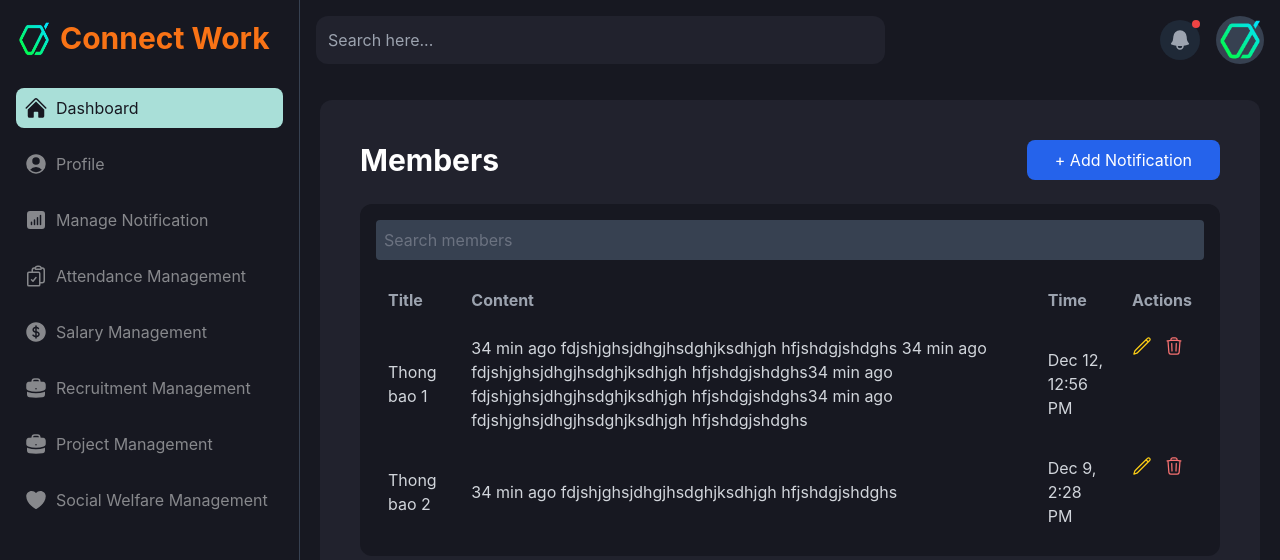
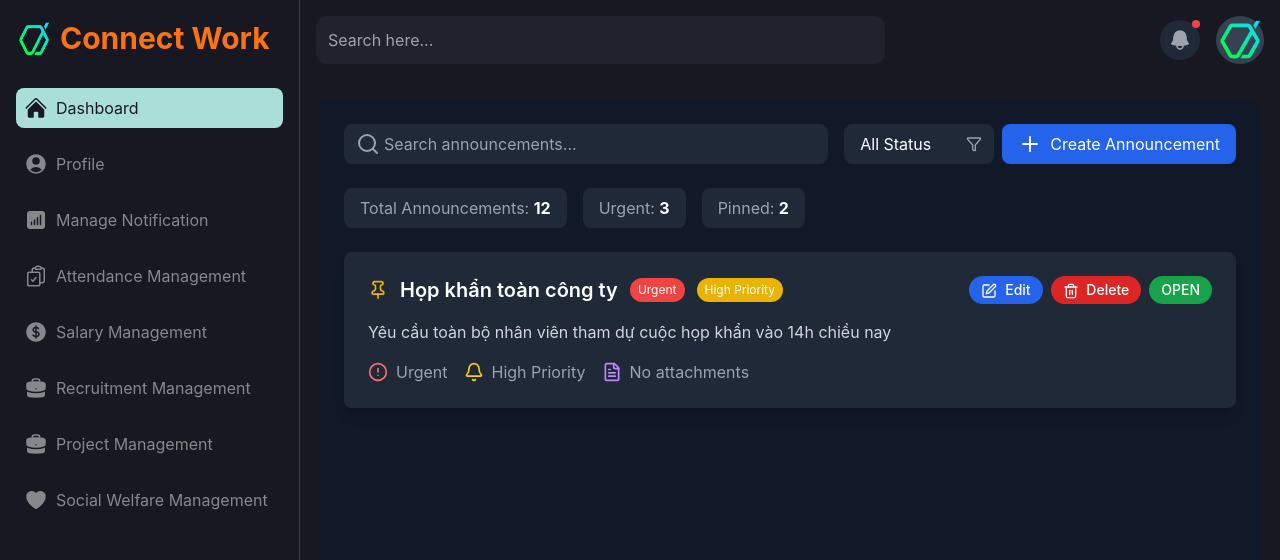
Before and after one commit to quynIT/connect-work, a React (Vite) app in the folder frontend/: page /admin/ql-notification in a window 1280 px wide. Shown: the top 560 px of the page. Built offline with nearby package versions, Linux system fonts and the light colour scheme.

Commit message:
update interface notification

```diff
--- a/frontend/src/pages/PageAdmin/MgNotification.tsx
+++ b/frontend/src/pages/PageAdmin/MgNotification.tsx
@@ -1,177 +1,219 @@
-import { PencilIcon, TrashIcon } from "@heroicons/react/24/outline";
-import React, { useState } from "react";
-import { useNavigate } from "react-router-dom";
+import { useState } from "react";
+import {
+  Search,
+  Plus,
+  AlertCircle,
+  Pin,
+  FileText,
+  X,
+  Upload,
+  Bell,
+  Filter,
+  Edit,
+  Trash2,
+} from "lucide-react";
 
-// Định nghĩa kiểu cho thành viên
-interface Member {
-  title: string;
-  content: string;
-  joined: string;
-}
-
-// Định nghĩa kiểu cho dữ liệu form
-interface FormData {
-  title: string;
-  content: string;
-  time: string;
-}
-
-const members: Member[] = [
-  {
-    title: "Thong bao 1",
-    content:
-      "34 min ago fdjshjghsjdhgjhsdghjksdhjgh hfjshdgjshdghs 34 min ago fdjshjghsjdhgjhsdghjksdhjgh hfjshdgjshdghs34 min ago fdjshjghsjdhgjhsdghjksdhjgh hfjshdgjshdghs34 min ago fdjshjghsjdhgjhsdghjksdhjgh hfjshdgjshdghs",
-    joined: "Dec 12, 12:56 PM",
-  },
-  {
-    title: "Thong bao 2",
-    content: "34 min ago fdjshjghsjdhgjhsdghjksdhjgh hfjshdgjshdghs ",
-    joined: "Dec 9, 2:28 PM",
-  },
-];
-
-export default function MgNotification() {
-  const navigate = useNavigate();
-  const [isFormVisible, setFormVisible] = useState<boolean>(false);
-  const [formData, setFormData] = useState<FormData>({
-    title: "",
-    content: "",
-    time: new Date().toLocaleString(), // Lấy thời gian hiện tại
-  });
-
-  const handleAddNotificationClick = () => {
-    setFormVisible((prev) => !prev); // Chuyển đổi trạng thái hiển thị form
-  };
-
-  const handleFormChange = (
-    e: React.ChangeEvent<HTMLInputElement | HTMLTextAreaElement>
-  ) => {
-    setFormData({ ...formData, [e.target.name]: e.target.value });
-  };
-
-  const handleCloseForm = () => {
-    setFormVisible(false); // Đóng form
-    setFormData({ title: "", content: "", time: new Date().toLocaleString() }); // Reset form
-  };
+const MgNotification = () => {
+  const [searchTerm, setSearchTerm] = useState("");
+  const [isCreateModalOpen, setIsCreateModalOpen] = useState(false);
+  const [statusFilter, setStatusFilter] = useState("all");
 
   return (
-    <div
-      className="text-white min-h-screen p-10 rounded-xl"
-      style={{ backgroundColor: "#21222d" }}
+    <div className="bg-gray-900 min-h-screen p-6">
+      <div className="container mx-auto">
+        {/* Search and Create Section */}
+        <div className="flex mb-6">
+          <div className="relative flex-grow mr-4">
+            <input
+              type="text"
+              placeholder="Search announcements..."
+              value={searchTerm}
+              onChange={(e) => setSearchTerm(e.target.value)}
+              className="w-full pl-10 pr-4 py-2 bg-gray-800 text-white rounded-lg focus:outline-none focus:ring-2 focus:ring-blue-500"
+            />
+            <Search className="absolute left-3 top-1/2 transform -translate-y-1/2 text-gray-400" />
+          </div>
+
+          <div className="relative min-w-[150px] mr-2">
+            <select
+              value={statusFilter}
+              onChange={(e) => setStatusFilter(e.target.value)}
+              className="w-full px-4 py-2 bg-gray-800 text-white rounded-lg focus:outline-none focus:ring-2 focus:ring-blue-500 appearance-none cursor-pointer"
             >
-      <div className="flex justify-between items-center mb-6">
-        <h1 className="text-3xl font-bold">Members</h1>
-        <div className="flex space-x-4">
+              <option value="all">All Status</option>
+              <option value="open">Open</option>
+              <option value="closed">Closed</option>
+            </select>
+            <Filter
+              className="absolute right-3 top-1/2 transform -translate-y-1/2 text-gray-400 pointer-events-none"
+              size={16}
+            />
+          </div>
+
           <button
-            className="bg-blue-600 text-base py-2 px-7 rounded-lg hover:bg-blue-500"
-            onClick={handleAddNotificationClick}
+            onClick={() => setIsCreateModalOpen(true)}
+            className="bg-blue-600 hover:bg-blue-700 text-white px-4 py-2 rounded-lg flex items-center"
           >
-            + Add Notification
+            <Plus className="mr-2" /> Create Announcement
+          </button>
+        </div>
+
+        {/* Statistics */}
+        <div className="flex gap-4 mb-6">
+          <div className="bg-gray-800 rounded-lg px-4 py-2">
+            <span className="text-gray-400">Total Announcements: </span>
+            <span className="text-white font-bold">12</span>
+          </div>
+          <div className="bg-gray-800 rounded-lg px-4 py-2">
+            <span className="text-gray-400">Urgent: </span>
+            <span className="text-white font-bold">3</span>
+          </div>
+          <div className="bg-gray-800 rounded-lg px-4 py-2">
+            <span className="text-gray-400">Pinned: </span>
+            <span className="text-white font-bold">2</span>
+          </div>
+        </div>
+
+        {/* Announcements List */}
+        <div className="space-y-4">
+          {/* Sample Announcement Card */}
+          <div className="bg-gray-800 p-6 rounded-lg shadow-lg hover:bg-gray-700 transition-colors">
+            <div className="flex justify-between items-center mb-4">
+              <div className="flex items-center space-x-3">
+                <Pin className="text-yellow-500" size={20} />
+                <h2 className="text-xl font-semibold text-white">
+                  Họp khẩn toàn công ty
+                </h2>
+                <span className="px-2 py-1 rounded-full text-xs bg-red-500 text-white">
+                  Urgent
+                </span>
+                <span className="px-2 py-1 rounded-full text-xs bg-yellow-500 text-white">
+                  High Priority
+                </span>
+              </div>
+              <div className="flex gap-2">
+                <button className="px-3 py-1 rounded-full text-sm font-medium bg-blue-600 hover:bg-blue-700 text-white">
+                  <Edit size={16} className="inline mr-1" /> Edit
+                </button>
+                <button className="px-3 py-1 rounded-full text-sm font-medium bg-red-600 hover:bg-red-700 text-white">
+                  <Trash2 size={16} className="inline mr-1" /> Delete
+                </button>
+                <button className="px-3 py-1 rounded-full text-sm font-medium bg-green-600 hover:bg-green-700 text-white">
+                  OPEN
                 </button>
               </div>
             </div>
 
-      {isFormVisible && (
-        <div className="notification-form fixed inset-0 flex items-center justify-center z-50">
-          <div className="bg-gray-800 p-8 rounded-lg shadow-lg w-1/3 h-auto relative">
+            <p className="text-gray-300 mb-4">
+              Yêu cầu toàn bộ nhân viên tham dự cuộc họp khẩn vào 14h chiều nay
+            </p>
+
+            <div className="flex items-center text-gray-400 space-x-4">
+              <div className="flex items-center">
+                <AlertCircle className="mr-2 text-red-400" size={20} />
+                <span>Urgent</span>
+              </div>
+              <div className="flex items-center">
+                <Bell className="mr-2 text-yellow-400" size={20} />
+                <span>High Priority</span>
+              </div>
+              <div className="flex items-center">
+                <FileText className="mr-2 text-purple-400" size={20} />
+                <span>No attachments</span>
+              </div>
+            </div>
+          </div>
+        </div>
+
+        {/* Create Modal */}
+        {isCreateModalOpen && (
+          <div className="fixed inset-0 bg-black bg-opacity-50 flex items-center justify-center z-50 p-4">
+            <div className="bg-gray-800 rounded-lg p-8 w-full max-w-2xl relative">
               <button
-              onClick={handleCloseForm}
-              className="absolute top-2 right-4 text-gray-400 hover:text-white text-5xl"
+                onClick={() => setIsCreateModalOpen(false)}
+                className="absolute top-4 right-4 text-gray-400 hover:text-white"
               >
-              &times;
+                <X size={24} />
               </button>
-            <h2 className="text-lg font-bold mb-4">Create Notification</h2>
-            <form>
-              <div className="mb-4">
-                <label className="block text-gray-300" htmlFor="title">
-                  Title
-                </label>
+              <h2 className="text-2xl font-bold text-white mb-6">
+                Create Announcement
+              </h2>
+
+              <div className="space-y-4">
+                <div>
+                  <label className="block text-gray-300 mb-2">Title *</label>
                   <input
                     type="text"
-                  name="title"
-                  id="title"
-                  value={formData.title}
-                  onChange={handleFormChange}
-                  className="w-full p-2 rounded bg-gray-700 text-gray-300 border-none focus:outline-none"
-                  placeholder="Enter title"
+                    className="w-full bg-gray-700 text-white rounded-lg py-2 px-4 focus:outline-none focus:ring-2 focus:ring-blue-500"
+                    placeholder="Enter announcement title"
                   />
                 </div>
-              <div className="mb-4">
-                <label className="block text-gray-300" htmlFor="content">
-                  Content
-                </label>
+
+                <div>
+                  <label className="block text-gray-300 mb-2">Content *</label>
                   <textarea
-                  name="content"
-                  id="content"
-                  value={formData.content}
-                  onChange={handleFormChange}
-                  className="w-full p-2 rounded bg-gray-700 text-gray-300 border-none focus:outline-none"
-                  placeholder="Enter content"
+                    className="w-full bg-gray-700 text-white rounded-lg py-2 px-4 focus:outline-none focus:ring-2 focus:ring-blue-500 h-32"
+                    placeholder="Enter announcement content"
                   />
                 </div>
-              <div className="mb-4">
-                <label className="block text-gray-300" htmlFor="time">
-                  Time
+
+                <div className="grid grid-cols-2 gap-4">
+                  <div>
+                    <label className="block text-gray-300 mb-2">Type</label>
+                    <select className="w-full bg-gray-700 text-white rounded-lg py-2 px-4 focus:outline-none focus:ring-2 focus:ring-blue-500">
+                      <option value="normal">Normal</option>
+                      <option value="urgent">Urgent</option>
+                    </select>
+                  </div>
+
+                  <div>
+                    <label className="block text-gray-300 mb-2">Priority</label>
+                    <select className="w-full bg-gray-700 text-white rounded-lg py-2 px-4 focus:outline-none focus:ring-2 focus:ring-blue-500">
+                      <option value="low">Low</option>
+                      <option value="medium">Medium</option>
+                      <option value="high">High</option>
+                    </select>
+                  </div>
+                </div>
+
+                <div className="flex items-center space-x-4">
+                  <label className="flex items-center text-gray-300">
+                    <input type="checkbox" className="mr-2" />
+                    Pin announcement
                   </label>
+                </div>
+
+                <div>
+                  <label className="block text-gray-300 mb-2">
+                    Attachments
+                  </label>
+                  <div className="relative">
                     <input
-                  type="text"
-                  name="time"
-                  id="time"
-                  value={formData.time}
-                  readOnly // Không cho phép chỉnh sửa
-                  className="w-full p-2 rounded bg-gray-700 text-gray-300 border-none focus:outline-none"
+                      type="file"
+                      multiple
+                      className="hidden"
+                      id="file-upload"
                     />
+                    <label
+                      htmlFor="file-upload"
+                      className="flex items-center justify-center w-full bg-gray-700 text-white rounded-lg py-2 px-4 cursor-pointer hover:bg-gray-600 transition-colors"
+                    >
+                      <Upload className="mr-2" size={20} />
+                      Upload Files
+                    </label>
                   </div>
-              <button
-                type="submit"
-                className="bg-green-500 text-white w-full p-2 rounded hover:bg-green-600"
-              >
-                Create Notification
+                </div>
+
+                <button className="w-full bg-blue-600 hover:bg-blue-700 text-white py-3 rounded-lg transition-colors mt-6">
+                  Create Announcement
                 </button>
-            </form>
+              </div>
             </div>
           </div>
         )}
-
-      <div className="p-4 rounded-xl" style={{ backgroundColor: "#171821" }}>
-        <input
-          type="text"
-          placeholder="Search members"
-          className="w-full p-2 mb-4 rounded bg-gray-700 border-none focus:outline-none text-gray-300 placeholder-gray-500"
-        />
-        <table className="w-full text-left">
-          <thead>
-            <tr className="text-gray-400">
-              <th className="p-3">Title</th>
-              <th className="p-3">Content</th>
-              <th className="p-3">Time</th>
-              <th className="p-3">Actions</th>
-            </tr>
-          </thead>
-          <tbody>
-            {members.map((member, index) => (
-              <tr
-                key={index}
-                className="hover:bg-gray-700 transition-colors cursor-pointer"
-              >
-                <td className="p-3 text-gray-300">{member.title}</td>
-                <td className="p-3 text-gray-300">{member.content}</td>
-                <td className="p-3 text-gray-300">{member.joined}</td>
-                <td className="p-3 flex space-x-3">
-                  <PencilIcon
-                    className="w-5 h-5 text-yellow-400 hover:text-yellow-300 cursor-pointer"
-                    onClick={() => navigate("/your-edit-path")}
-                  />
-                  <TrashIcon
-                    className="w-5 h-5 text-red-400 hover:text-red-300 cursor-pointer"
-                    onClick={() => navigate("/your-delete-path")}
-                  />
-                </td>
-              </tr>
-            ))}
-          </tbody>
-        </table>
       </div>
     </div>
   );
-}
+};
+
+export default MgNotification;
```
Also changed, not shown: 1 other file (tests, documents, lock files or other folders). Lines whose indentation alone changed are shown as unchanged.
